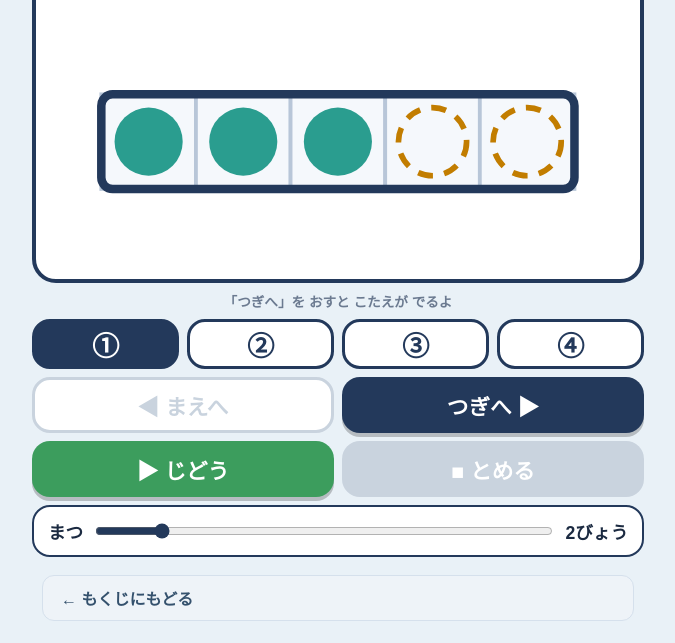
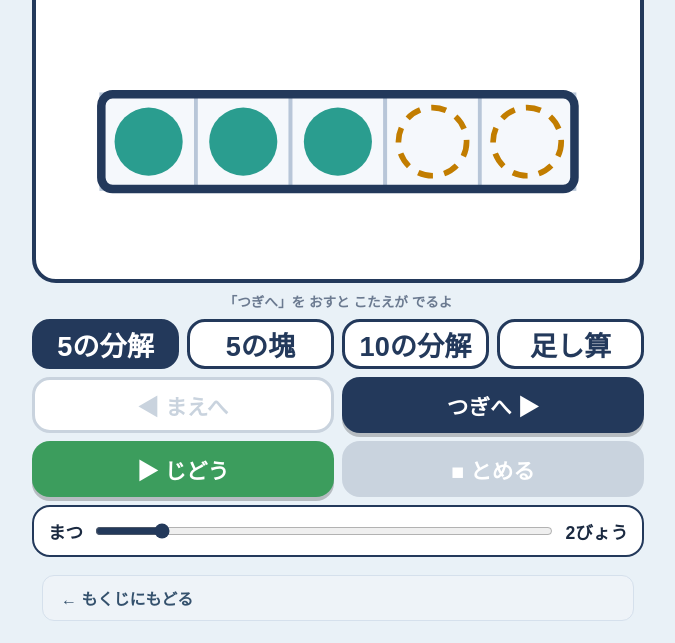
Before and after one commit to kato-yoshimi/kumon, a plain HTML site: page tasizan_matome/index.html in a window 1280 px wide. Shown: the part 157-800 px from the top of the page, without its empty margins (302-977 px from the left). Drawn offline with Linux system fonts and the light colour scheme; a web font is replaced by a local one.

Commit message:
Add files via upload

```diff
--- a/tasizan_matome/index.html
+++ b/tasizan_matome/index.html
@@ -176,10 +176,10 @@
   <p class="note" id="note"></p>
 
   <div class="modes" id="modes">
-    <button class="mode" data-m="0" aria-label="1 5のぶんかい">①</button>
-    <button class="mode" data-m="1" aria-label="2 5のかたまり">②</button>
-    <button class="mode" data-m="2" aria-label="3 10のくみあわせ">③</button>
-    <button class="mode" data-m="3" aria-label="4 たしざん">④</button>
+    <button class="mode" data-m="0" aria-label="1 5のぶんかい">5の分解</button>
+    <button class="mode" data-m="1" aria-label="2 5のかたまり">5の塊</button>
+    <button class="mode" data-m="2" aria-label="3 10のくみあわせ">10の分解</button>
+    <button class="mode" data-m="3" aria-label="4 たしざん">足し算</button>
   </div>
 
   <div class="pad">
```
